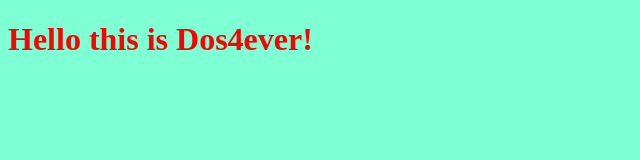
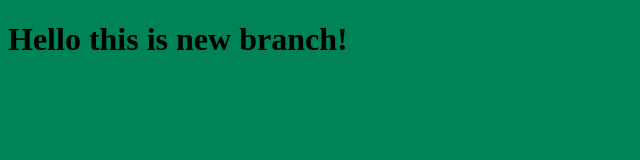
Before and after one commit to Dos4ever/myproject, a plain HTML site: page index.html in a window 1280 px wide. Shown: the whole page, without its empty margins (0-640 px from the left). Drawn offline with Linux system fonts and the light colour scheme.

Commit message:
changing style for the title and the background

```diff
--- a/index.html
+++ b/index.html
@@ -8,7 +8,7 @@
 </head>
 <body>
 
-    <h1>Hello this is Dos4ever! </h1>
+    <h1>Hello this is new branch! </h1>
     <script src="app.js"></script>
 </body>
 </html>
--- a/style.css
+++ b/style.css
@@ -1,8 +1,8 @@
 
 h1 {
-    color: red;
+    color: rgb(0, 0, 0);
 }
 
 body {
-    background-color: aquamarine;
+    background-color: rgb(0, 131, 87);
 }
```
